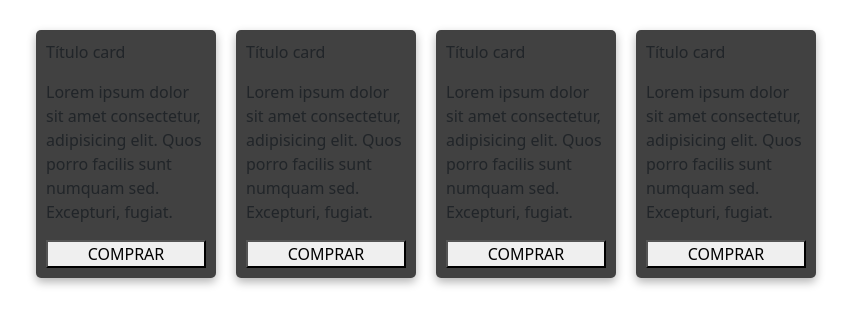
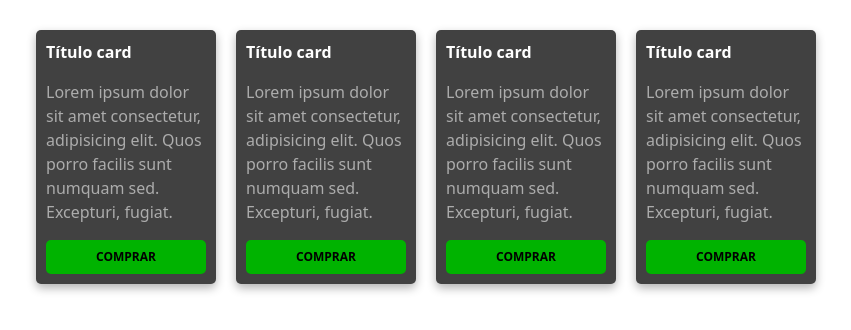
Before and after one commit to viniciuspaivaa/video-aulas, a plain HTML site: page index.html in a window 1280 px wide. Shown: the whole page, without its empty margins (214-1065 px from the left). Drawn offline with nearby package versions, Linux system fonts and the light colour scheme.

Commit message:
Adicionado estilo aos conteúdos dos cards

```diff
--- a/style.css
+++ b/style.css
@@ -12,15 +12,35 @@ main {
     display: flex;
     justify-content: center;
     padding: 20px 0px 20px 0px;
+    flex-wrap: wrap;
 }
 
 .cards {
     display: flex;
     flex-direction: column;
-    width: 180px;
+    max-width: 180px;
     margin: 10px;
     padding: 10px;
     border-radius: 5px;
     box-shadow: rgba(0, 0, 0, 0.3) 0px 4px 10px;
     background-color: rgb(65, 65, 65);
 }
+
+.cards-title {
+    font-weight: bold;
+    color: white;
+}
+
+.cards-content {
+    color: rgb(172, 172, 172);
+}
+
+.cards-button {
+    border: 0;
+    border-radius: 5px;
+    background-color: rgb(0, 179, 0);
+    font-weight: bold;
+    font-size: 12px;
+    padding: 8px;
+
+}
```
